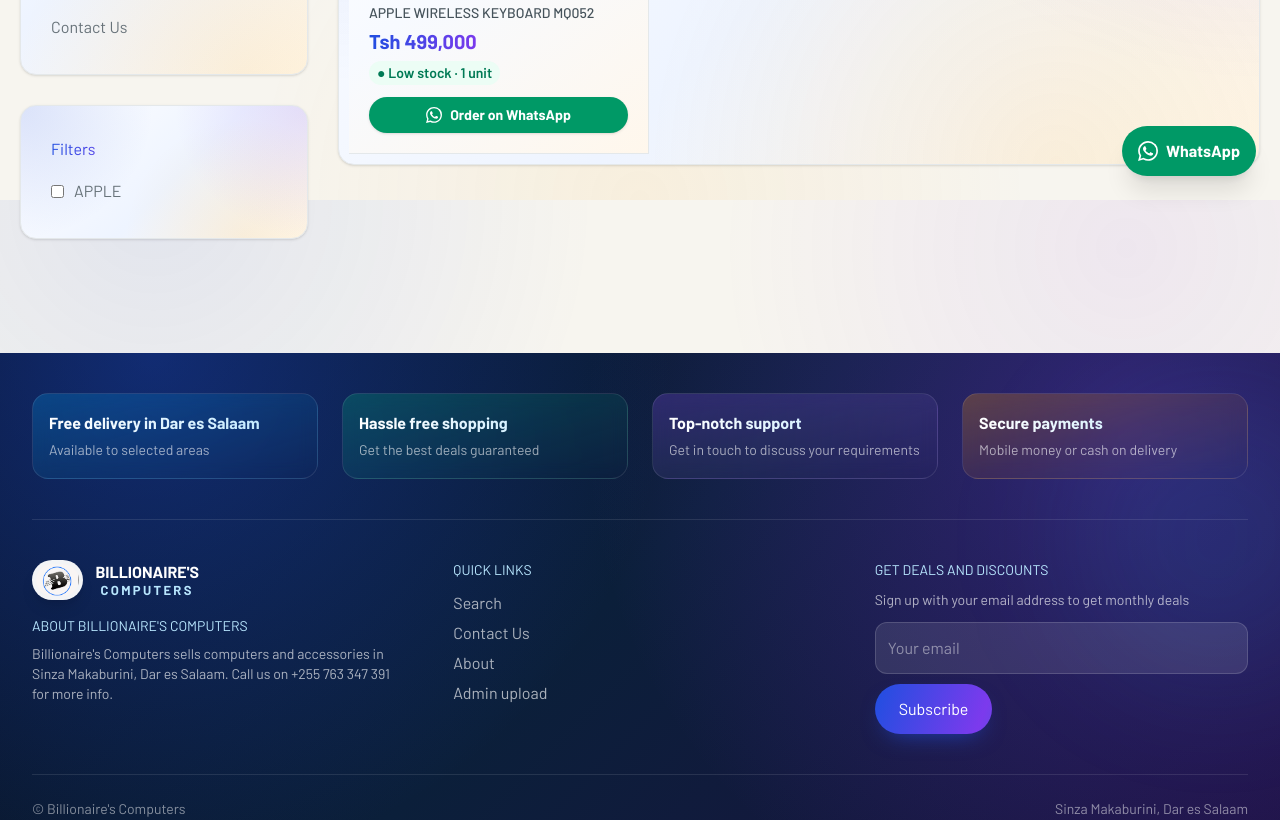
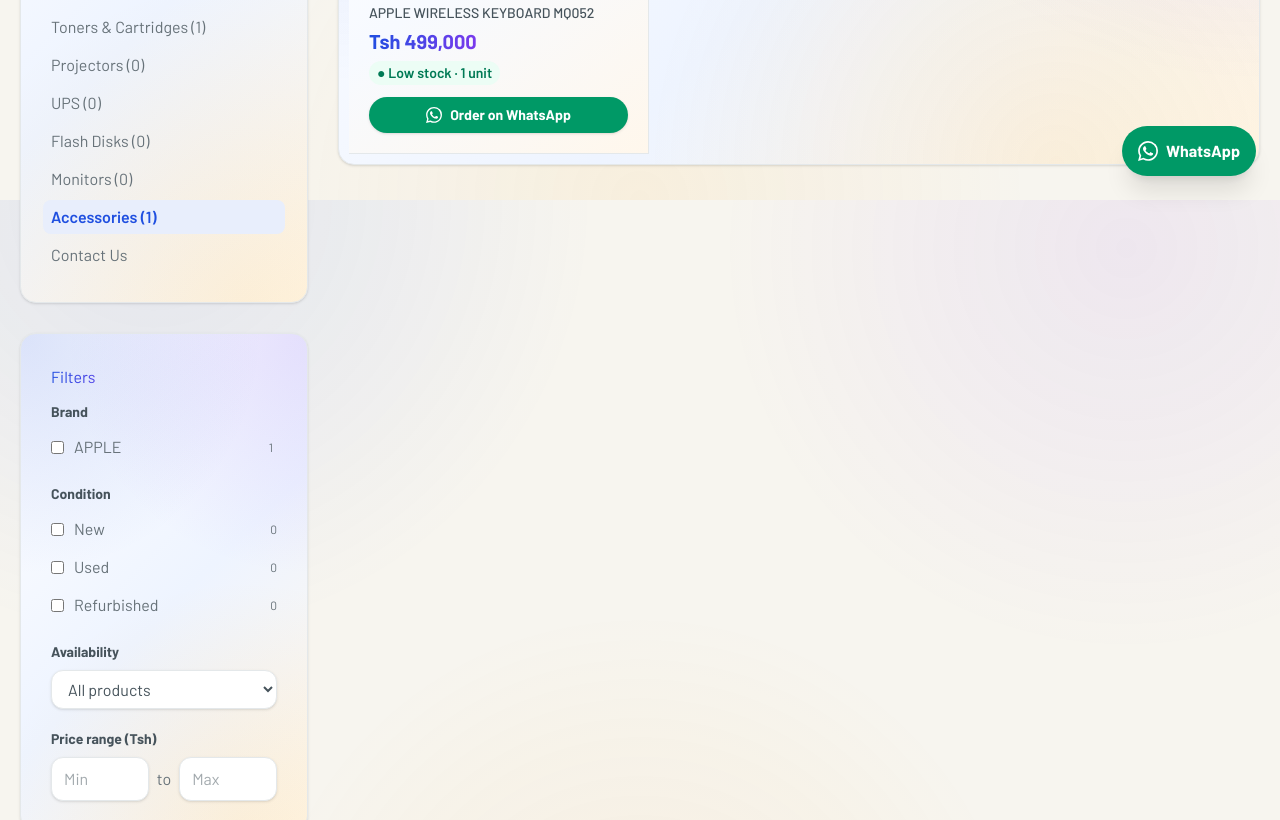
Before and after one commit to norbzCk/Computers-Store, a React (Vite) app: page /collections/accessories in a window 1280 px wide. Shown: the part 600-1420 px from the top of the page. Built offline with nearby package versions, Linux system fonts and the light colour scheme.

Commit message:
feat: add product filters and mobile drawer

```diff
--- a/src/pages/Collection.jsx
+++ b/src/pages/Collection.jsx
@@ -1,24 +1,146 @@
-import { useState } from 'react'
+import { useEffect, useState } from 'react'
 import { Link, useParams, useSearchParams } from 'react-router-dom'
-import { cats } from '../data'
+import { cats, store } from '../data'
 import Card from '../components/Card'
-import { canonicalCategory, catName } from '../utils'
+import WhatsAppIcon from '../components/WhatsAppIcon'
+import { canonicalCategory, catName, conditionLabel, isInStock, isSold, whatsappUrl } from '../utils'
 import { useProducts } from '../context/ProductsContext'
+
+const conditions = ['new', 'used', 'refurbished']
 
 export default function Collection() {
   const { products } = useProducts()
   const { slug = 'all' } = useParams()
   const category = canonicalCategory(slug)
   const [sp] = useSearchParams()
-  const q = (sp.get('q') || '').toLowerCase()
+  const query = (sp.get('q') || '').trim()
+  const q = query.toLowerCase()
   const [sort, setSort] = useState('featured')
   const [list, setList] = useState(false)
   const [brands, setBrands] = useState([])
-  let items = products.filter((p) => (category === 'all' || p.category === category) && p.name.toLowerCase().includes(q))
-  const allBrands = [...new Set(items.map((p) => p.brand))]
-  if (brands.length) items = items.filter((p) => brands.includes(p.brand))
-  items = [...items].sort((a, b) => sort === 'low' ? a.price - b.price : sort === 'high' ? b.price - a.price : 0)
-  const toggle = (b) => setBrands((x) => (x.includes(b) ? x.filter((y) => y !== b) : [...x, b]))
+  const [selectedConditions, setSelectedConditions] = useState([])
+  const [availability, setAvailability] = useState('all')
+  const [minPrice, setMinPrice] = useState('')
+  const [maxPrice, setMaxPrice] = useState('')
+  const [filtersOpen, setFiltersOpen] = useState(false)
+
+  useEffect(() => {
+    setBrands([])
+    setSelectedConditions([])
+    setAvailability('all')
+    setMinPrice('')
+    setMaxPrice('')
+  }, [category, q])
+
+  useEffect(() => {
+    if (!filtersOpen) return undefined
+    const onKey = (event) => event.key === 'Escape' && setFiltersOpen(false)
+    document.addEventListener('keydown', onKey)
+    document.body.style.overflow = 'hidden'
+    return () => {
+      document.removeEventListener('keydown', onKey)
+      document.body.style.overflow = ''
+    }
+  }, [filtersOpen])
+
+  const matchesQuery = (p) => !q || `${p.name} ${p.brand} ${p.slug} ${p.description || ''} ${JSON.stringify(p.specs || {})}`.toLowerCase().includes(q)
+  const base = products.filter((p) => (category === 'all' || p.category === category) && matchesQuery(p))
+  const brandOptions = [...new Set(base.map((p) => p.brand).filter(Boolean))].sort()
+  const min = minPrice === '' ? null : Number(minPrice)
+  const max = maxPrice === '' ? null : Number(maxPrice)
+  let items = base.filter((p) => {
+    if (brands.length && !brands.includes(p.brand)) return false
+    if (selectedConditions.length && !selectedConditions.includes(p.condition)) return false
+    if (availability === 'in-stock' && !isInStock(p)) return false
+    if (availability === 'sold' && !isSold(p)) return false
+    if (min !== null && Number.isFinite(min) && p.price < min) return false
+    if (max !== null && Number.isFinite(max) && p.price > max) return false
+    return true
+  })
+  items = [...items].sort((a, b) => {
+    if (sort === 'low') return a.price - b.price
+    if (sort === 'high') return b.price - a.price
+    if (sort === 'name') return a.name.localeCompare(b.name)
+    return Number(Boolean(b.featured)) - Number(Boolean(a.featured))
+  })
+
+  const activeFilterCount = brands.length + selectedConditions.length + (availability !== 'all' ? 1 : 0) + (minPrice !== '' ? 1 : 0) + (maxPrice !== '' ? 1 : 0)
+  const clearFilters = () => {
+    setBrands([])
+    setSelectedConditions([])
+    setAvailability('all')
+    setMinPrice('')
+    setMaxPrice('')
+  }
+  const toggleBrand = (brand) => setBrands((current) => current.includes(brand) ? current.filter((value) => value !== brand) : [...current, brand])
+  const toggleCondition = (condition) => setSelectedConditions((current) => current.includes(condition) ? current.filter((value) => value !== condition) : [...current, condition])
+  const categoryLink = (target) => {
+    const params = new URLSearchParams(sp)
+    return `/collections/${target}${params.toString() ? `?${params.toString()}` : ''}`
+  }
+  const enquiry = q
+    ? `Hello ${store.name}, I'm looking for "${query}". Is it available?`
+    : `Hello ${store.name}, I'm looking for a product in ${catName(category)}. Is it available?`
+  const categoryMenu = (
+    <div className="flex flex-col gap-1">
+      <Link to="/" className="-mx-2 rounded-lg px-2 py-1 transition hover:bg-primary-soft/70 hover:text-primary">Home</Link>
+      <Link to="/about" className="-mx-2 rounded-lg px-2 py-1 transition hover:bg-primary-soft/70 hover:text-primary">About</Link>
+      <Link to={categoryLink('all')} className={category === 'all' ? '-mx-2 rounded-lg bg-primary-soft px-2 py-1 font-semibold text-primary' : '-mx-2 rounded-lg px-2 py-1 transition hover:bg-primary-soft/70 hover:text-primary'}>All products ({products.length})</Link>
+      {cats.map((c) => {
+        const active = category === c.slug
+        return (
+          <Link key={c.slug} to={categoryLink(c.slug)} className={active ? '-mx-2 rounded-lg bg-primary-soft px-2 py-1 font-semibold text-primary' : '-mx-2 rounded-lg px-2 py-1 transition hover:bg-primary-soft/70 hover:text-primary'}>{c.name} ({products.filter((p) => p.category === c.slug).length})</Link>
+        )
+      })}
+      <Link to="/contact" className="-mx-2 rounded-lg px-2 py-1 transition hover:bg-primary-soft/70 hover:text-primary">Contact Us</Link>
+    </div>
+  )
+  const filterControls = (
+    <div className="space-y-5">
+      <div>
+        <p className="mb-2 text-sm font-bold text-ink">Brand</p>
+        <div className="max-h-56 space-y-1 overflow-y-auto pr-1">
+          {brandOptions.length ? brandOptions.map((brand) => (
+            <label key={brand} className="-mx-2 flex cursor-pointer items-center gap-2.5 rounded-lg px-2 py-1 transition hover:bg-primary-soft/60">
+              <input type="checkbox" checked={brands.includes(brand)} onChange={() => toggleBrand(brand)} />
+              <span>{brand}</span>
+              <span className="ml-auto text-xs text-text">{base.filter((p) => p.brand === brand).length}</span>
+            </label>
+          )) : <p className="text-sm text-text">No brands available.</p>}
+        </div>
+      </div>
+      <div>
+        <p className="mb-2 text-sm font-bold text-ink">Condition</p>
+        <div className="space-y-1">
+          {conditions.map((condition) => (
+            <label key={condition} className="-mx-2 flex cursor-pointer items-center gap-2.5 rounded-lg px-2 py-1 transition hover:bg-primary-soft/60">
+              <input type="checkbox" checked={selectedConditions.includes(condition)} onChange={() => toggleCondition(condition)} />
+              <span>{conditionLabel(condition)}</span>
+              <span className="ml-auto text-xs text-text">{base.filter((p) => p.condition === condition).length}</span>
+            </label>
+          ))}
+        </div>
+      </div>
+      <label className="block">
+        <span className="mb-2 block text-sm font-bold text-ink">Availability</span>
+        <select value={availability} onChange={(event) => setAvailability(event.target.value)} className="w-full rounded-xl border border-line bg-surface px-3 py-2 text-sm text-ink shadow-sm">
+          <option value="all">All products</option>
+          <option value="in-stock">In stock</option>
+          <option value="sold">Sold</option>
+        </select>
+      </label>
+      <div>
+        <p className="mb-2 text-sm font-bold text-ink">Price range (Tsh)</p>
+        <div className="flex items-center gap-2">
+          <input type="number" inputMode="numeric" min="0" step="1000" value={minPrice} onChange={(event) => setMinPrice(event.target.value)} placeholder="Min" className="w-full min-w-0 rounded-xl border border-line bg-surface px-3 py-2 text-sm text-ink shadow-sm" />
+          <span className="text-text">to</span>
+          <input type="number" inputMode="numeric" min="0" step="1000" value={maxPrice} onChange={(event) => setMaxPrice(event.target.value)} placeholder="Max" className="w-full min-w-0 rounded-xl border border-line bg-surface px-3 py-2 text-sm text-ink shadow-sm" />
+        </div>
+      </div>
+      {activeFilterCount > 0 && <button type="button" onClick={clearFilters} className="w-full rounded-full border border-line bg-surface px-4 py-2 text-sm font-bold text-primary transition hover:border-primary/30 hover:bg-primary-soft">Clear all filters ({activeFilterCount})</button>}
+    </div>
+  )
+
   return (
     <div className="max-w-[1420px] mx-auto px-4 sm:px-5">
       <div className="py-4 sm:py-[22px] sm:pb-[20px]">
@@ -29,26 +151,14 @@
         </div>
       </div>
       <div className="grid grid-cols-1 lg:grid-cols-[288px_1fr] gap-6 lg:gap-[30px] items-start pb-10 sm:pb-[50px]">
-        <aside className="space-y-6 sm:space-y-[30px]">
+        <aside className="hidden space-y-6 lg:block sm:space-y-[30px]">
           <div className="panel-gradient relative overflow-hidden rounded-2xl border border-line p-5 shadow-sm sm:p-[30px]">
             <h3 className="text-gradient mb-3">Main menu</h3>
-            <div className="flex flex-col gap-1">
-              <Link to="/" className="-mx-2 rounded-lg px-2 py-1 transition hover:bg-primary-soft/70 hover:text-primary">Home</Link>
-              <Link to="/about" className="-mx-2 rounded-lg px-2 py-1 transition hover:bg-primary-soft/70 hover:text-primary">About</Link>
-              {cats.slice(0, 6).map((c) => {
-                const active = category === c.slug
-                return (
-                  <Link key={c.slug} to={`/collections/${c.slug}`} className={active ? '-mx-2 rounded-lg bg-primary-soft px-2 py-1 font-semibold text-primary' : '-mx-2 rounded-lg px-2 py-1 transition hover:bg-primary-soft/70 hover:text-primary'}>{c.name} ({products.filter((p) => p.category === c.slug).length})</Link>
-                )
-              })}
-              <Link to="/contact" className="-mx-2 rounded-lg px-2 py-1 transition hover:bg-primary-soft/70 hover:text-primary">Contact Us</Link>
-            </div>
+            {categoryMenu}
           </div>
           <div className="panel-gradient relative overflow-hidden rounded-2xl border border-line p-5 shadow-sm sm:p-[30px]">
             <h3 className="text-gradient mb-3">Filters</h3>
-            <div className="flex flex-col gap-1">
-              {allBrands.map((b) => <label key={b} className="-mx-2 flex cursor-pointer items-center gap-2.5 rounded-lg px-2 py-1 transition hover:bg-primary-soft/60"><input type="checkbox" checked={brands.includes(b)} onChange={() => toggle(b)} />{b}</label>)}
-            </div>
+            {filterControls}
           </div>
         </aside>
         <main className="panel-gradient relative overflow-hidden rounded-2xl border border-line shadow-sm">
@@ -57,16 +167,49 @@
               <h1 className="text-xl sm:text-2xl md:text-3xl text-gradient">{catName(category)}</h1>
               <span className="rounded-full bg-primary-soft px-3 py-1 text-xs font-semibold text-primary">{items.length} products</span>
             </div>
+            {q && <p className="mb-3 text-sm text-text">Search results for <strong className="text-ink">“{query}”</strong></p>}
             <div className="flex flex-wrap gap-3 sm:gap-6 items-center text-sm mb-2">
-              <span>Showing {items.length} of {items.length} products</span>
+              <button type="button" onClick={() => setFiltersOpen(true)} aria-expanded={filtersOpen} aria-controls="mobile-filters" className="inline-flex items-center gap-2 rounded-full border border-line bg-surface px-3 py-1.5 font-semibold text-ink shadow-sm lg:hidden">Filters {activeFilterCount > 0 && <span className="grid h-5 min-w-5 place-items-center rounded-full bg-primary px-1 text-[10px] text-white">{activeFilterCount}</span>}</button>
+              <span>Showing {items.length} of {base.length} products</span>
               <span className="flex-1 hidden sm:block" />
-              <label className="flex items-center gap-2 rounded-full border border-line bg-surface px-3 py-1.5 shadow-sm">Sort by: <select value={sort} onChange={(e) => setSort(e.target.value)} className="border-0 bg-transparent text-ink font-medium outline-0"><option value="featured">Featured</option><option value="low">Price, low to high</option><option value="high">Price, high to low</option></select></label>
+              <label className="flex items-center gap-2 rounded-full border border-line bg-surface px-3 py-1.5 shadow-sm">Sort by: <select value={sort} onChange={(e) => setSort(e.target.value)} className="border-0 bg-transparent text-ink font-medium outline-0"><option value="featured">Featured</option><option value="low">Price, low to high</option><option value="high">Price, high to low</option><option value="name">Name, A–Z</option></select></label>
               <span className="flex items-center gap-1 rounded-full border border-line bg-surface p-1 shadow-sm">View <button onClick={() => setList(false)} aria-label="Grid view" className={list ? 'grid h-7 w-7 place-items-center rounded-full text-text transition hover:bg-primary-soft hover:text-primary' : 'grid h-7 w-7 place-items-center rounded-full bg-gradient-to-br from-primary to-violet text-white shadow-sm'}>▦</button> <button onClick={() => setList(true)} aria-label="List view" className={list ? 'grid h-7 w-7 place-items-center rounded-full bg-gradient-to-br from-primary to-violet text-white shadow-sm' : 'grid h-7 w-7 place-items-center rounded-full text-text transition hover:bg-primary-soft hover:text-primary'}>☰</button></span>
             </div>
-            {items.length ? <div className={'grid mt-4 sm:mt-5 -mx-5 -mb-5 border-t border-line ' + (list ? 'grid-cols-1' : 'grid-cols-1 sm:grid-cols-2 lg:grid-cols-3')}>{items.map((p) => <Card key={p.slug} p={p} list={list} />)}</div> : <div className="mt-6 rounded-2xl border border-dashed border-primary/30 bg-primary-soft/40 p-8 text-center">No products match. Try another search or category.</div>}
+            {items.length ? <div className={'grid mt-4 sm:mt-5 -mx-5 -mb-5 border-t border-line ' + (list ? 'grid-cols-1' : 'grid-cols-1 sm:grid-cols-2 lg:grid-cols-3')}>{items.map((p) => <Card key={p.slug} p={p} list={list} />)}</div> : (
+              <div className="mt-6 rounded-2xl border border-dashed border-primary/30 bg-primary-soft/40 p-8 text-center">
+                <p className="text-lg font-bold text-ink">No products match.</p>
+                <p className="mt-1 text-sm text-text">Try clearing filters, another search, or ask us on WhatsApp.</p>
+                <div className="mt-4 flex flex-wrap justify-center gap-2">
+                  <button type="button" onClick={clearFilters} className="rounded-full border border-line bg-surface px-4 py-2 text-sm font-bold text-primary shadow-sm transition hover:border-primary/30 hover:bg-primary-soft">Clear filters</button>
+                  <a href={whatsappUrl(enquiry)} target="_blank" rel="noopener noreferrer" className="inline-flex items-center gap-2 rounded-full bg-emerald-600 px-4 py-2 text-sm font-bold text-white shadow-sm transition hover:bg-emerald-700"><WhatsAppIcon className="h-4 w-4" /> Ask on WhatsApp</a>
+                </div>
+              </div>
+            )}
           </div>
         </main>
       </div>
+      {filtersOpen && (
+        <div id="mobile-filters" className="fixed inset-0 z-50 lg:hidden" role="dialog" aria-modal="true" aria-label="Product filters">
+          <button type="button" onClick={() => setFiltersOpen(false)} aria-label="Close filters" className="absolute inset-0 bg-slate-950/50 backdrop-blur-sm" />
+          <div className="absolute inset-y-0 left-0 w-[min(88vw,360px)] overflow-y-auto border-r border-line bg-surface p-5 shadow-2xl">
+            <div className="mb-5 flex items-center justify-between gap-3">
+              <h2 className="text-xl text-gradient">Categories and filters</h2>
+              <button type="button" onClick={() => setFiltersOpen(false)} aria-label="Close filters" className="grid h-9 w-9 place-items-center rounded-full border border-line bg-surface text-lg font-bold text-ink shadow-sm">×</button>
+            </div>
+            <div className="space-y-6">
+              <div>
+                <h3 className="text-gradient mb-3">Main menu</h3>
+                {categoryMenu}
+              </div>
+              <div>
+                <h3 className="text-gradient mb-3">Filters</h3>
+                {filterControls}
+              </div>
+            </div>
+            <button type="button" onClick={() => setFiltersOpen(false)} className="btn-gradient mt-6 w-full rounded-full px-5 py-3 font-bold">Show {items.length} products</button>
+          </div>
+        </div>
+      )}
     </div>
   )
 }
```
